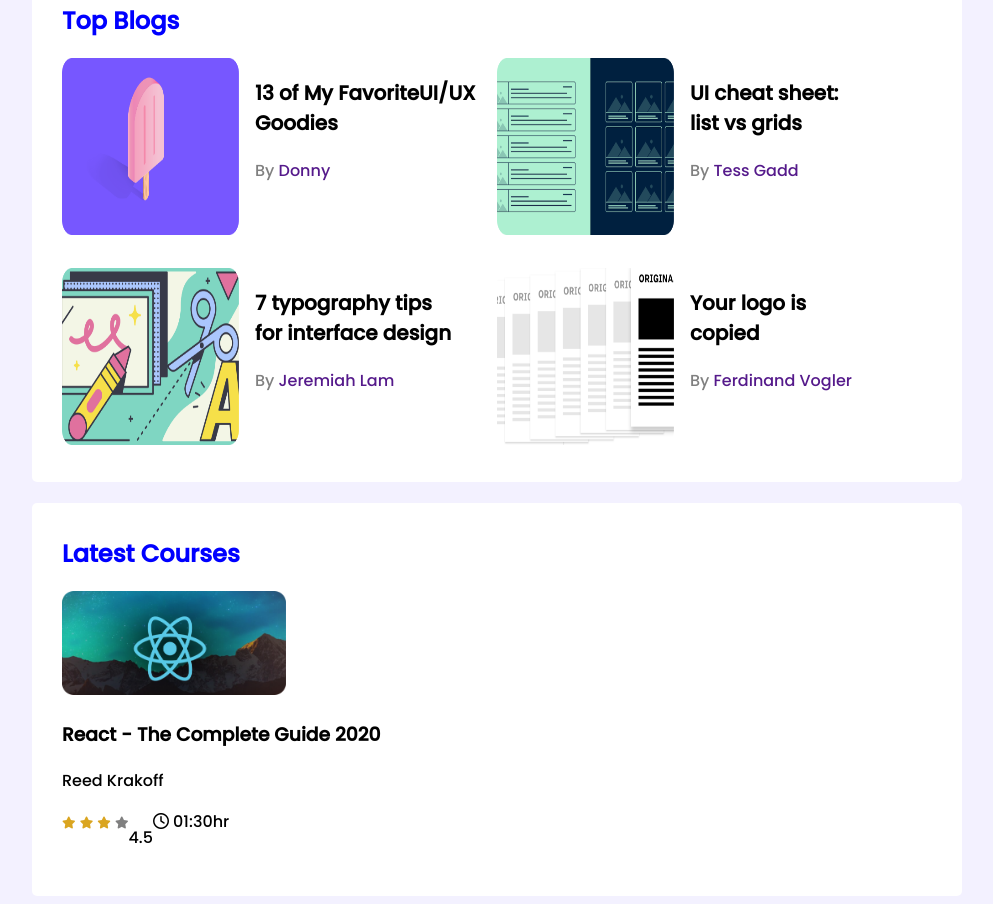
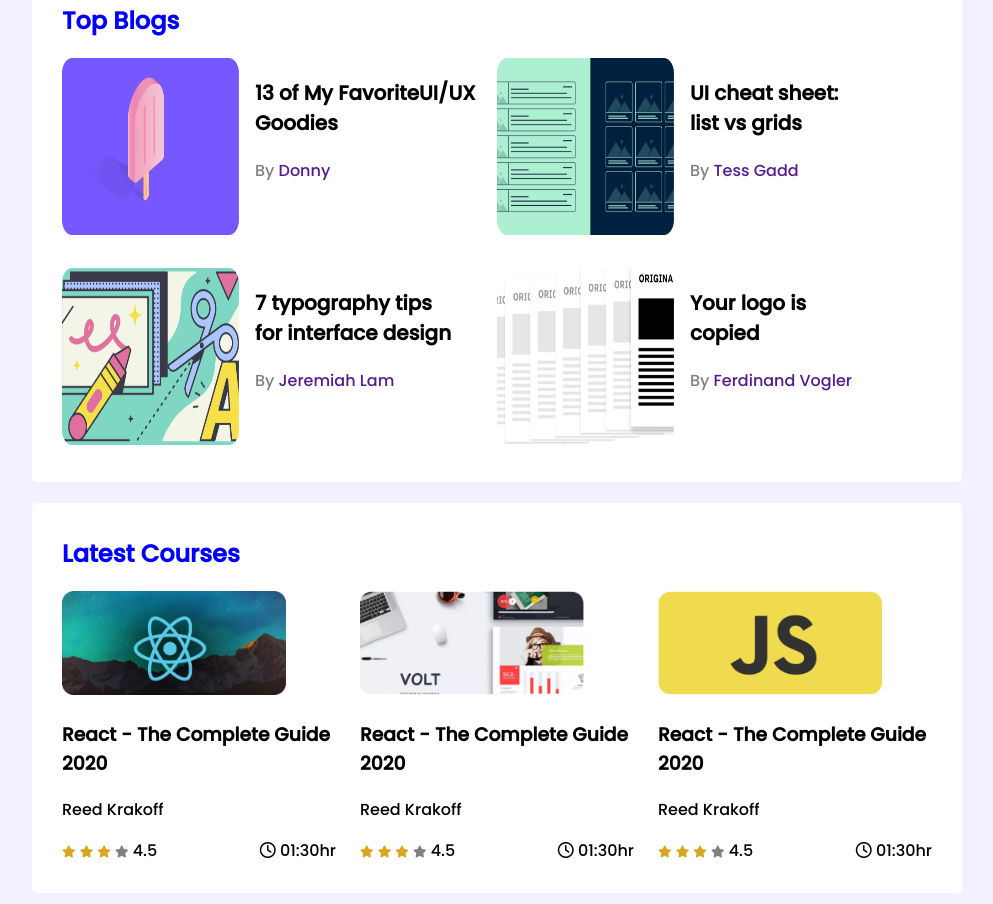
Before and after one commit to ra-hul/leader-board-css3, a plain HTML site: page index.html in a window 1280 px wide. Shown: the part 393-1297 px from the top of the page, without its empty margins (143-1136 px from the left). Drawn offline with Linux system fonts and the light colour scheme.

Commit message:
all is added

```diff
--- a/index.html
+++ b/index.html
@@ -123,9 +123,64 @@
                                 <i class="fas fa-star filled"></i>
                                 <i class="fas fa-star filled"></i>
                                 <i class="fas fa-star empty"></i>
+                                <span>4.5</span>
                             </div>
-                            <p>4.5</p>
+                            <div class="course-duration">
+                                <i class="far fa-clock"></i>
+                                01:30hr
+                            </div>
+                        </div>
+                    </div>
+                </div>
 
+
+                <div class="course">
+                    <div class="course-banner">
+                        <img src="images/courses/course-2.png" alt="">
+                    </div>
+                    <div class="course-detail">
+                        <h3 class="course-title">
+                            React - The Complete Guide 2020
+                        </h3>
+                        <p class="course-author">Reed Krakoff
+
+                        </p>
+                        <div class="course-info">
+                            <div>
+                                <i class="fas fa-star filled"></i>
+                                <i class="fas fa-star filled"></i>
+                                <i class="fas fa-star filled"></i>
+                                <i class="fas fa-star empty"></i>
+                                <span>4.5</span>
+                            </div>
+                            <div class="course-duration">
+                                <i class="far fa-clock"></i>
+                                01:30hr
+                            </div>
+                        </div>
+                    </div>
+                </div>
+
+
+                <div class="course">
+                    <div class="course-banner">
+                        <img src="images/courses/course-3.png" alt="">
+                    </div>
+                    <div class="course-detail">
+                        <h3 class="course-title">
+                            React - The Complete Guide 2020
+                        </h3>
+                        <p class="course-author">Reed Krakoff
+
+                        </p>
+                        <div class="course-info">
+                            <div>
+                                <i class="fas fa-star filled"></i>
+                                <i class="fas fa-star filled"></i>
+                                <i class="fas fa-star filled"></i>
+                                <i class="fas fa-star empty"></i>
+                                <span>4.5</span>
+                            </div>
                             <div class="course-duration">
                                 <i class="far fa-clock"></i>
                                 01:30hr
--- a/style.css
+++ b/style.css
@@ -85,6 +85,11 @@ hr{
      font-size: 16px;
  }
  /* courses style */
+ .courses{
+     display: grid;
+     grid-template-columns: repeat(3, 1fr);
+     grid-column-gap: 24px;
+ }
 
  .course .course-banner img{
      width: 224px;
@@ -93,6 +98,8 @@ hr{
 
  .course-info{
      display: flex;
+     align-items: center;
+     justify-content: space-between;
  }
 
  .fa-star{
@@ -104,3 +111,36 @@ hr{
  .fa-star.empty{
      color: grey;
  }
+
+ /* Media Queries */
+
+ /* mobile devices */
+
+ @media only screen and (max-width:688px) {
+     .container{
+         width:100%
+     }
+     .players, .blogs, .courses{
+         grid-template-columns: repeat(1, 1fr);
+     }
+     .player,  .blog,{
+         flex-direction: column;
+     }
+
+
+ }
+ /* tablet devices */
+
+ @media only screen and (min-width:688px) and (max-width:992px){
+     .container{
+         width: 100%;
+     }
+     .players, .courses{
+        grid-template-columns: repeat(2, 1fr);
+     }
+
+     .blogs{
+        grid-template-columns: repeat(1, 1fr);
+     }
+
+ }
```
